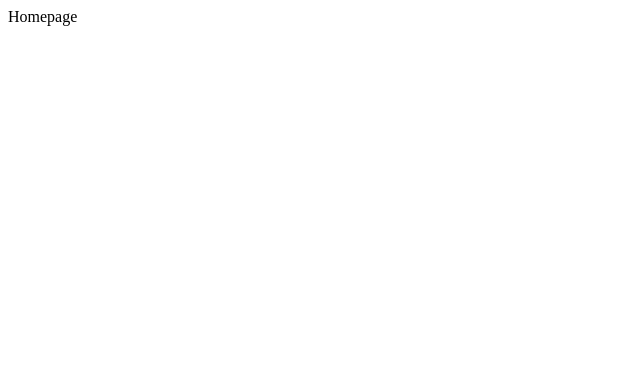
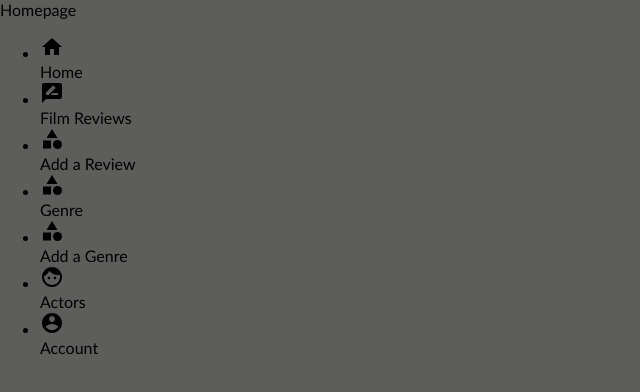
Before and after one commit to Maciejw52/Film_review_website, a React (Create React App) app: page / in a window 1280 px wide. Shown: the top 392 px of the page, without its empty margins (0-640 px from the left). Built offline with nearby package versions, Linux system fonts and the light colour scheme.

Commit message:
Added navbar, no css yet

```diff
--- a/src/App.css
+++ b/src/App.css
@@ -0,0 +1,45 @@
+.App {
+  width: 100%;
+  height: 100%;
+  background-color: #181818;
+}
+
+body {
+  width: 100%;
+  margin: 0;
+  padding: 0;
+  background-color: #5d5e5b;
+  font-family: 'Gill Sans', 'Gill Sans MT', "Calibri", 'Trebuchet MS', sans-serif;
+}
+
+.Header {
+  display: flex;
+  height: 10vh;
+  width: 100%;
+  background-color: #212121;
+  color: whitesmoke;
+  border-bottom: 1px solid #717171;
+  justify-content: center;
+  font-size: 10vh;
+  font-family: 'Gill Sans', 'Gill Sans MT', "Calibri", 'Trebuchet MS', sans-serif;
+}
+
+.Header:hover {
+  cursor: default;
+}
+
+.parentHeader {
+  position: relative;
+}
+
+.childHeader {
+  position: absolute;
+  white-space: nowrap;
+  top: 50%;
+  transform: translate(-50%, -50%);
+}
+
+.flex-container {
+  display: flex;
+  flex-direction: row;
+}
--- a/src/App.js
+++ b/src/App.js
@@ -1,11 +1,12 @@
 import './App.css';
 import Homepage from './components/Homepage/Homepage';
+import Navigation from './components/Navigation/Navigation';
 
 function App() {
   return (
     <>
-      <Homepage></Homepage>
-      <div></div>
+      <Homepage/>
+      <Navigation/>
     </>
   );
 }
--- /dev/null
+++ b/src/components/Navigation/Navigation.js
@@ -0,0 +1,28 @@
+import React from 'react'
+import "./Navigation.css"
+import { NavigationObjects } from './NavigationObjects'
+
+function Navigation() {
+
+    return (
+        <nav className='Navigation'>
+            <ul className='NavigationList'>
+                {NavigationObjects.map((singleNavObject, key) => {
+                    return(
+                        <div key={key}>
+                            <li
+                            key={singleNavObject.title}
+                            className="NavObject">
+                                <div id="NavComponentIcon">{singleNavObject.icon}</div>
+                                <div id="NavComponentTitle">{singleNavObject.title}</div>
+                            </li>
+                        </div>
+                    )
+                })}
+            </ul>
+        </nav>
+    )
+}
+
+
+export default Navigation
--- /dev/null
+++ b/src/components/Navigation/NavigationObjects.js
@@ -0,0 +1,44 @@
+import React from 'react'
+import HomeIcon from "@material-ui/icons/Home";
+import CategoryIcon from "@material-ui/icons/Category";
+import ReviewsIcon from "@material-ui/icons/RateReview"
+import AccountCircleIcon from "@material-ui/icons/AccountCircle";
+import FaceSharp from '@material-ui/icons/FaceSharp';
+
+export const NavigationObjects = [
+    {
+        title: "Home",
+        icon: <HomeIcon/>,
+        link: "/"
+    },
+    {
+        title: "Film Reviews",
+        icon: <ReviewsIcon/>,
+        link: "/reviews"
+    },
+    {
+        title: "Add a Review",
+        icon: <CategoryIcon/>,
+        link: "/reviews/new"
+    },
+    {
+        title: "Genre",
+        icon: <CategoryIcon/>,
+        link: "/genres"
+    },
+    {
+        title: "Add a Genre",
+        icon: <CategoryIcon />,
+        link: "/genres"
+    },
+    {
+        title: "Actors",
+        icon: <FaceSharp />,
+        link: "/categories"
+    },
+    {
+        title: "Account",
+        icon: <AccountCircleIcon/>,
+        link: "/account"
+    }
+];
--- a/src/utils/api.js
+++ b/src/utils/api.js
@@ -2,5 +2,5 @@ import axios from "axios";
 
 // URL for backend
 const myApi = axios.create({
-  baseURL:""
+  baseURL:"http://localhost:6000"
 });
```
Also changed, not shown: package.json (+6 -3 lines), src/components/Header/Header.js (added, +18 -0 lines), src/components/Navigation/Navigation.css (added), 1 other file (tests, documents, lock files or other folders).
